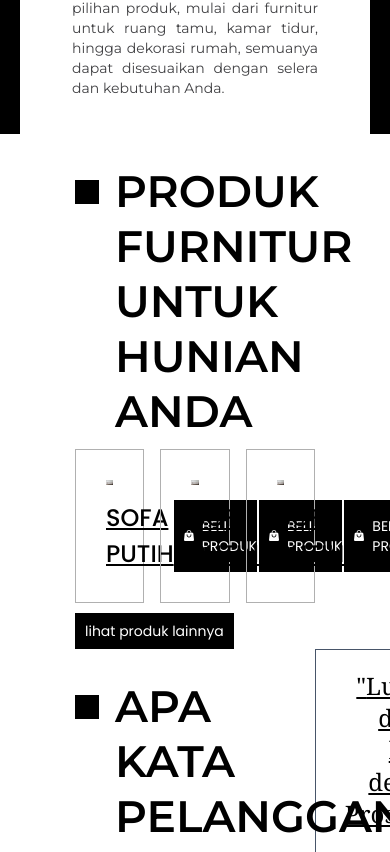
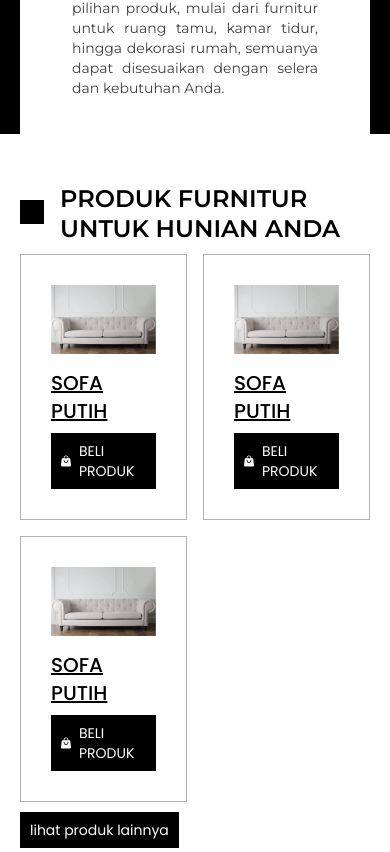
Before and after one commit to insoftid/template-furniture, a Next.js app: page / in a window 390 px wide. Shown: the part 3072-3924 px from the top of the page. Built offline with nearby package versions, Linux system fonts and the light colour scheme.

Commit message:
add: mobile version produk

```diff
--- a/src/components/ProductCard.jsx
+++ b/src/components/ProductCard.jsx
@@ -2,9 +2,9 @@ const ProductCard = ({ product }) => {
   return (
     <div className="p-[30px] border border-[#B0B0B0]">
         <img src={product.image} className="w-full h-[217pxpx]" />
-        <div className="flex pt-[15px] justify-between">
-            <h2 className="text-[24px] font-medium uppercase underline">{product.name}</h2>
-            <a className="flex gap-2 items-center bg-black px-[10px] py-[8px]">
+        <div className="flex flex-col gap-2 lg:flex-row pt-[15px] justify-between">
+            <h2 className="text-xl lg:text-[24px] font-medium uppercase underline">{product.name}</h2>
+            <a className="flex gap-2 justify-center bg-black px-[10px] py-[8px]">
                 <img src="assets/cart.svg" alt="" />
                 <p className="uppercase text-sm text-white">Beli Produk</p>
             </a>
--- a/src/pages/index.js
+++ b/src/pages/index.js
@@ -259,18 +259,18 @@ lg:w-[374px] */}
       </section>
 
       {/* Product Section */}
-      <section className="px-[75px]">
+      <section className="p-5 lg:px-[75px]">
         <div className=" grid grid-cols-12">
-          <div className="col-span-8">
+          <div className="col-span-12 lg:col-span-8">
             <div className="relative">
               <div className="absolute top-4 w-6 h-6 bg-black"></div>
-              <h1 className="ml-10 mt-[30px] font-semibold text-[44px] leading-tight font-montserrat uppercase">
+              <h1 className="ml-10 mt-[30px] font-semibold text-2xl lg:text-[44px] leading-tight font-montserrat uppercase">
                 produk furnitur untuk hunian anda
               </h1>
             </div>
           </div>
         </div>
-        <div className="grid grid-cols-3 gap-4 my-[10px]">
+        <div className="grid grid-cols-2 lg:grid-cols-3 gap-4 my-[10px]">
           {showAll
             ? products.map((product) => (
                 <ProductCard key={product.id} product={product} />
```
